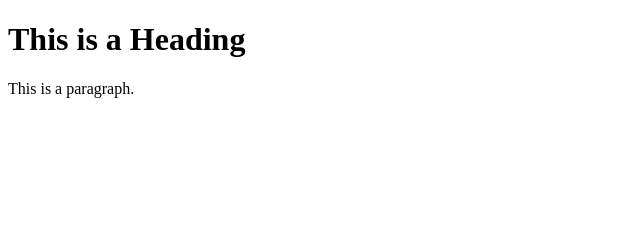
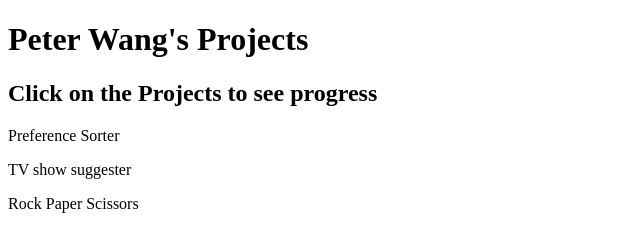
Before and after one commit to amazingtapioca17/amazingtapioca17.github.io, a plain HTML site: page index.html in a window 1280 px wide. Shown: the whole page, without its empty margins (0-640 px from the left). Drawn offline with Linux system fonts and the light colour scheme.

Commit message:
customized

```diff
--- a/index.html
+++ b/index.html
@@ -5,9 +5,11 @@
 </head>
 <body>
 
-<h1>This is a Heading</h1>
-<p>This is a paragraph.</p>
-
+<h1>Peter Wang's Projects</h1>
+<h2>Click on the Projects to see progress</h2>
+<p>Preference Sorter</p>
+<p>TV show suggester</p>
+<p>Rock Paper Scissors</p>
 
 </body>
 </html>
```
